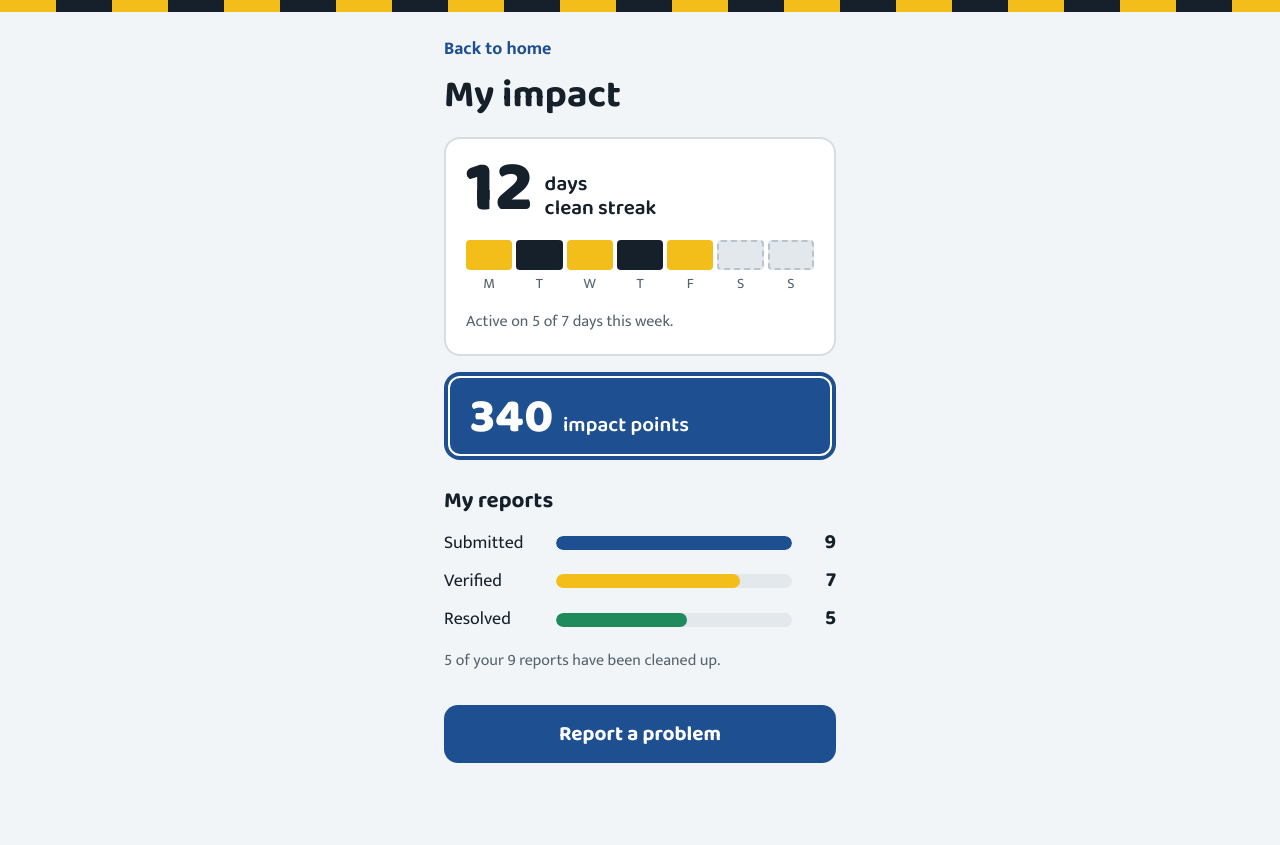
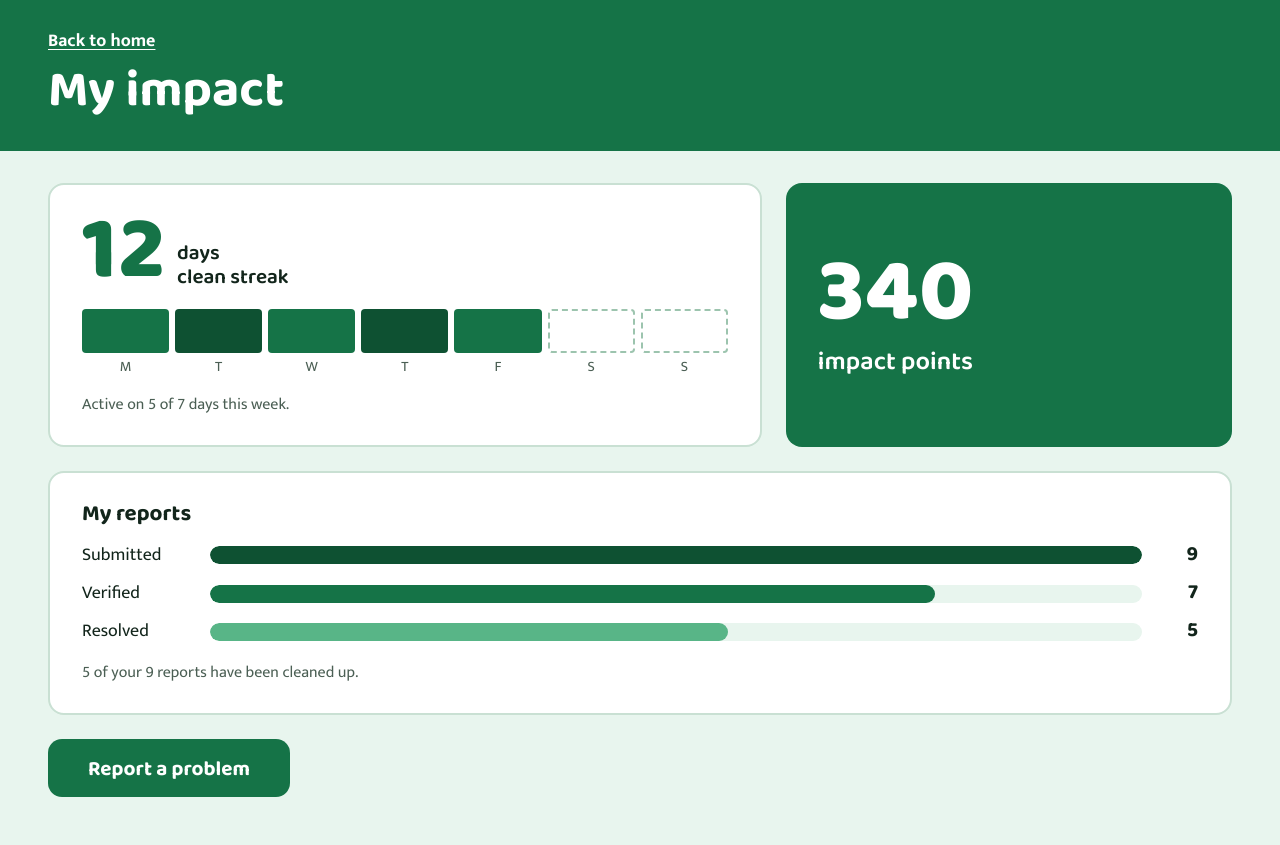
Before and after one commit to gsupriyanshi/TEAM-BRIX, a plain HTML site: page Impact page.html in a window 1280 px wide. Before the commit the page ends 811 px from the top, so only its background shows below. Drawn offline with Linux system fonts and the light colour scheme.

Commit message:
Update Impact page.html

```diff
--- a/Impact page.html
+++ b/Impact page.html
@@ -13,58 +13,57 @@
   <style>
     /* ---------- COLOURS (same list as index.html) ---------- */
     :root {
-      --plate: #1D4F91;       /* street-sign blue */
-      --plate-deep: #143A6E;
-      --paper: #F2F5F7;       /* page background */
-      --card: #FFFFFF;
-      --ink: #15202B;         /* main text */
-      --muted: #55636F;       /* quieter text */
-      --line: #D5DCE2;        /* borders */
-      --bare: #E3E8EC;        /* unpainted kerb and empty bars */
-      --kerb: #F4BE1A;        /* kerb yellow */
-      --resolved: #1F8A5B;    /* green, only used for "resolved" */
+      --green: #157347;       /* main green */
+      --green-deep: #0E5132;  /* darker green */
+      --green-light: #58B587; /* lighter green */
+      --green-soft: #E8F5EE;  /* very pale green: page background */
+      --white: #FFFFFF;
+      --ink: #12251B;         /* main text (a very dark green) */
+      --muted: #4B5F54;       /* quieter text */
+      --line: #C9E0D3;        /* borders */
     }
 
     * { box-sizing: border-box; }
 
     body {
       margin: 0;
-      background: var(--paper);
+      background: var(--green-soft);
       color: var(--ink);
       font-family: "Mukta", system-ui, sans-serif;
       font-size: 1.125rem;
       line-height: 1.5;
     }
 
-    .kerb-band {
-      height: 12px;
-      background: repeating-linear-gradient(
-        90deg,
-        var(--kerb) 0 56px,
-        var(--ink) 56px 112px
-      );
+    /* Keeps the content from stretching too far on very big screens.
+       CHANGE THIS: a bigger max-width makes the page wider. */
+    .wrap {
+      max-width: 80rem;
+      margin: 0 auto;
+      padding-left: clamp(1.25rem, 4vw, 3rem);
+      padding-right: clamp(1.25rem, 4vw, 3rem);
     }
 
-    .page {
-      max-width: 27rem;
-      margin: 0 auto;
-      padding: 1.5rem 1.25rem 3rem;
+    /* ---------- GREEN BAR AT THE TOP ---------- */
+    .topbar {
+      padding: 1.25rem 0 1.5rem;
+      background: var(--green);
+      color: var(--white);
     }
 
-    /* ---------- TOP OF THE PAGE ---------- */
     .back {
-      color: var(--plate);
+      color: var(--white);
       font-weight: 700;
-      text-decoration: none;
+      text-decoration: underline;
+      text-underline-offset: 3px;
     }
 
-    .back:hover { text-decoration: underline; }
+    .back:hover { color: var(--green-soft); }
 
     h1 {
-      margin: 0.75rem 0 1.25rem;
+      margin: 0.5rem 0 0;
       font-family: "Baloo 2", system-ui, sans-serif;
       font-weight: 700;
-      font-size: 2.4rem;
+      font-size: clamp(2.4rem, 4vw, 3.4rem);
       line-height: 1.1;
     }
 
@@ -76,14 +75,29 @@
       line-height: 1.2;
     }
 
-    /* ---------- CLEAN STREAK ---------- */
-    .streak {
+    /* ---------- THE BOXES ----------
+       On a phone they stack one under another.
+       On a laptop the streak and points sit side by side
+       (see the "WIDE SCREENS" block further down). */
+    .page {
+      padding-top: 1.5rem;
+      padding-bottom: 3rem;
+    }
+
+    .grid {
+      display: grid;
+      gap: 1.25rem;
+    }
+
+    .streak,
+    .reports {
       padding: 1.25rem;
-      background: var(--card);
+      background: var(--white);
       border: 2px solid var(--line);
       border-radius: 16px;
     }
 
+    /* ---------- CLEAN STREAK ---------- */
     .streak-top {
       display: flex;
       align-items: flex-end;
@@ -91,9 +105,10 @@
     }
 
     .streak-number {
+      color: var(--green);
       font-family: "Baloo 2", system-ui, sans-serif;
       font-weight: 800;
-      font-size: 4.5rem;
+      font-size: clamp(4.5rem, 7vw, 6rem);
       line-height: 0.85;
     }
 
@@ -110,12 +125,12 @@
       font-size: 1rem;
     }
 
-    /* The week drawn as a kerb: one stone per day.
-       A painted stone means you were active that day. */
+    /* The week drawn as a row of blocks: one block per day.
+       A filled block means you were active that day. */
     .kerb {
       display: grid;
       grid-template-columns: repeat(7, 1fr);
-      gap: 4px;
+      gap: 6px;
       margin: 1.25rem 0 0;
       padding: 0;
       list-style: none;
@@ -123,14 +138,14 @@
 
     .stone {
       height: 30px;
-      background: var(--bare);
-      border: 2px dashed #B9C3CC;
+      background: var(--white);
+      border: 2px dashed #9CC4AE;
       border-radius: 4px;
     }
 
     .stone.painted { border: 0; }
-    .kerb li:nth-child(odd) .stone.painted { background: var(--kerb); }
-    .kerb li:nth-child(even) .stone.painted { background: var(--ink); }
+    .kerb li:nth-child(odd) .stone.painted { background: var(--green); }
+    .kerb li:nth-child(even) .stone.painted { background: var(--green-deep); }
 
     .day {
       display: block;
@@ -140,18 +155,15 @@
       text-align: center;
     }
 
-    /* ---------- IMPACT POINTS (same nameplate look as the logo) ---------- */
+    /* ---------- IMPACT POINTS ---------- */
     .points {
       display: flex;
       align-items: baseline;
       gap: 0.6rem;
-      margin: 1.25rem 4px;
-      padding: 1rem 1.25rem 0.8rem;
-      background: var(--plate);
-      color: #fff;
-      border: 2px solid #fff;
-      border-radius: 12px;
-      box-shadow: 0 0 0 4px var(--plate);
+      padding: 1.1rem 1.25rem 0.9rem;
+      background: var(--green);
+      color: var(--white);
+      border-radius: 16px;
     }
 
     .points-number {
@@ -168,8 +180,6 @@
     }
 
     /* ---------- MY REPORTS ---------- */
-    .reports { margin-top: 2rem; }
-
     .bars {
       display: grid;
       gap: 0.7rem;
@@ -187,7 +197,7 @@
 
     .bar-track {
       height: 14px;
-      background: var(--bare);
+      background: var(--green-soft);
       border-radius: 7px;
       overflow: hidden;
     }
@@ -200,9 +210,9 @@
       transition: width 0.8s ease;
     }
 
-    .bar.submitted { background: var(--plate); }
-    .bar.verified  { background: var(--kerb); }
-    .bar.resolved  { background: var(--resolved); }
+    .bar.submitted { background: var(--green-deep); }
+    .bar.verified  { background: var(--green); }
+    .bar.resolved  { background: var(--green-light); }
 
     .bar-value {
       font-family: "Baloo 2", system-ui, sans-serif;
@@ -221,10 +231,10 @@
     /* ---------- BUTTON AT THE BOTTOM ---------- */
     .button {
       display: block;
-      margin-top: 2rem;
+      margin-top: 1.5rem;
       padding: 0.9rem 1.15rem 0.75rem;
-      background: var(--plate);
-      color: #fff;
+      background: var(--green);
+      color: var(--white);
       border-radius: 14px;
       font-family: "Baloo 2", system-ui, sans-serif;
       font-weight: 700;
@@ -233,12 +243,65 @@
       text-decoration: none;
     }
 
-    .button:hover { background: var(--plate-deep); }
+    .button:hover { background: var(--green-deep); }
 
-    .back:focus-visible,
+    /* Rings shown when someone moves through the page with the keyboard */
+    .back:focus-visible {
+      outline: 3px solid var(--white);
+      outline-offset: 3px;
+    }
+
     .button:focus-visible {
-      outline: 3px solid var(--kerb);
+      outline: 3px solid var(--green-deep);
       outline-offset: 3px;
+    }
+
+    /* ---------- WIDE SCREENS (laptops and desktops) ----------
+       Everything inside this block only applies when the window
+       is wider than about 900 pixels. */
+    @media (min-width: 56rem) {
+      .topbar { padding: 1.75rem 0 2rem; }
+      .page { padding-top: 2rem; }
+
+      .grid {
+        grid-template-columns: 1.6fr 1fr;   /* streak wider than points */
+        gap: 1.5rem;
+      }
+
+      .streak,
+      .reports { padding: 1.75rem 2rem; }
+
+      /* My reports stretches across both columns */
+      .reports { grid-column: 1 / -1; }
+
+      .stone { height: 44px; }
+
+      /* Points become a tall block with the number on top */
+      .points {
+        flex-direction: column;
+        justify-content: center;
+        align-items: flex-start;
+        gap: 0.25rem;
+        padding: 1.75rem 2rem;
+      }
+
+      .points-number { font-size: clamp(4.5rem, 7vw, 6rem); }
+      .points-label { font-size: 1.6rem; }
+
+      .bar-row {
+        grid-template-columns: 7rem 1fr 2.5rem;
+        gap: 1rem;
+      }
+
+      .bar-track { height: 18px; border-radius: 9px; }
+      .bar { border-radius: 9px; }
+
+      /* The button is only as wide as its text */
+      .button {
+        display: inline-block;
+        padding-left: 2.5rem;
+        padding-right: 2.5rem;
+      }
     }
 
     /* People who have turned off animations get the bars with no movement */
@@ -249,12 +312,17 @@
 </head>
 
 <body>
-  <div class="kerb-band"></div>
 
-  <main class="page">
-
+  <!-- GREEN BAR AT THE TOP -->
+  <header class="topbar">
+    <div class="wrap">
       <a class="back" href="index.html">Back to home</a>
       <h1>My impact</h1>
+    </div>
+  </header>
+
+  <main class="wrap page">
+    <div class="grid">
 
       <!-- CLEAN STREAK -->
       <section class="streak">
@@ -295,6 +363,8 @@
         <p class="reports-note" id="reports-note"></p>
       </section>
 
+    </div>
+
     <a class="button" href="report.html">Report a problem</a>
 
   </main>
@@ -332,7 +402,7 @@
     el("streak-label").innerHTML =
       (stats.cleanStreak === 1 ? "day" : "days") + "<br>clean streak";
 
-    // The kerb: one stone for each day of the week
+    // The week: one block for each day
     const dayLetters = ["M", "T", "W", "T", "F", "S", "S"];
     let activeDays = 0;
 
```
Lines whose indentation alone changed are shown as unchanged.
